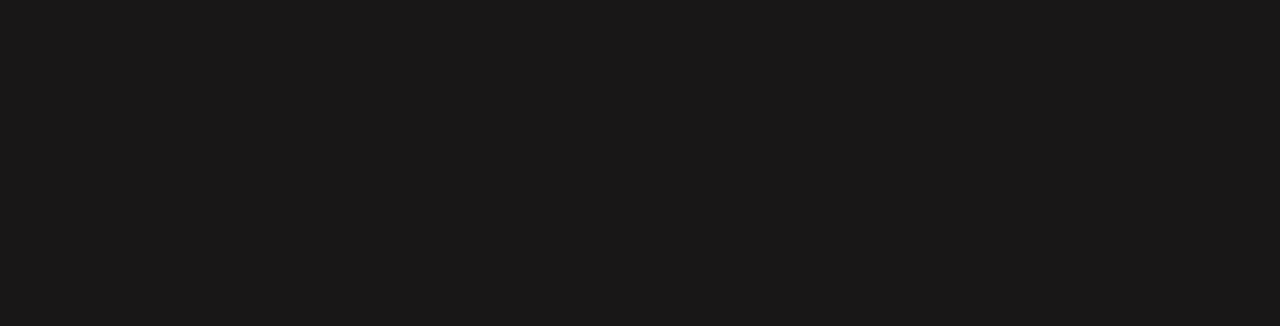
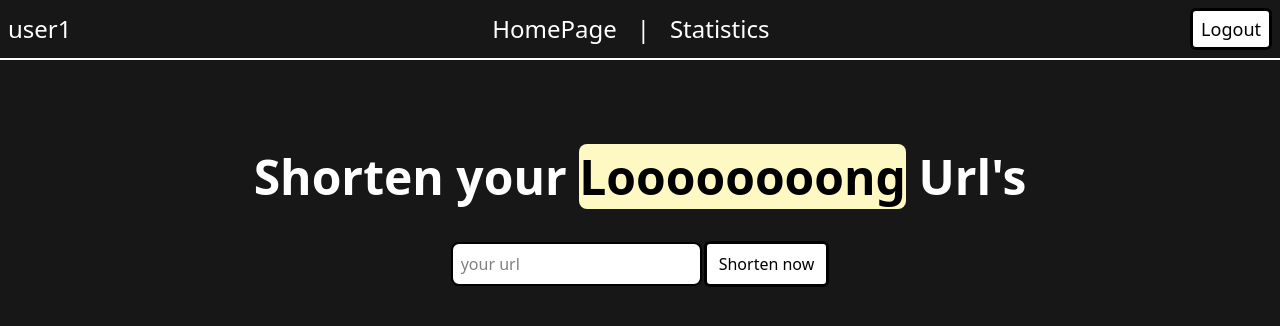
Before and after one commit to lsb22/url-shortner, a React (Vite) app: page /home/1 in a window 1280 px wide. Before the commit this address had no page. Shown: the top 326 px of the page. Built offline with nearby package versions, Linux system fonts and the light colour scheme; no server answers; sample sign-in values are in the browser's storage.

Commit message:
configured environment variables

```diff
--- a/src/App.tsx
+++ b/src/App.tsx
@@ -1,13 +1,21 @@
 import HomePage from "./components/HomePage";
 import Login from "./components/Login";
 import { Routes, Route } from "react-router";
+import ProtectedRoutes from "./components/ProtectedRoutes";
 
 const App = () => {
   return (
     <div>
       <Routes>
         <Route path="/" element={<Login />} />
-        <Route path="/home" element={<HomePage />} />
+        <Route
+          path="/home/:userId"
+          element={
+            <ProtectedRoutes>
+              <HomePage />
+            </ProtectedRoutes>
+          }
+        />
       </Routes>
     </div>
   );
--- a/src/components/HomePage.tsx
+++ b/src/components/HomePage.tsx
@@ -1,10 +1,97 @@
+import { z } from "zod";
 import Navbar from "./Navbar";
+import { useForm } from "react-hook-form";
+import { zodResolver } from "@hookform/resolvers/zod";
+import apiClient from "../services/api-client";
+import { useParams } from "react-router";
+import { useEffect, useState } from "react";
+
+const schema = z.object({
+  // for schema based form validation
+  url: z
+    .string()
+    .min(15, { message: "url should be of atleast 15 characters long" }),
+});
+
+type urlData = z.infer<typeof schema>;
+
+interface urlSchema {
+  orgUrl: string;
+  shortUrl: string;
+  clicks: number;
+  createdDate: Date;
+  userId: string;
+  _id?: string;
+}
 
 const HomePage = () => {
+  const {
+    register,
+    handleSubmit,
+    reset,
+    formState: { errors },
+  } = useForm<urlData>({ resolver: zodResolver(schema) });
+  const { userId } = useParams();
+  const [urls, setUrls] = useState<urlSchema[]>([]);
+
+  const handleFormSubmit = (data: urlData) => {
+    apiClient
+      .post("/url/" + userId, data, {
+        headers: {
+          Authorization: localStorage.getItem("token"),
+        },
+      })
+      .then((res) => setUrls([...urls, res.data.newUrl]))
+      .catch((err) => alert(err.response.data.messsage));
+  };
+
+  useEffect(() => {
+    apiClient
+      .get("/url/" + userId, {
+        headers: {
+          Authorization: localStorage.getItem("token"),
+        },
+      })
+      .then((res) => setUrls([...urls, ...res.data.urls]))
+      .catch((err) => console.log(err));
+  }, []);
   return (
     <div>
       <Navbar />
-      HomePage
+      <div className="flex flex-col items-center h-80 justify-center">
+        <h1 className="text-5xl font-bold mb-10">
+          Shorten your{" "}
+          <span className="bg-yellow-100 text-black rounded-lg">
+            Loooooooong
+          </span>{" "}
+          Url's
+        </h1>
+        <div className="flex">
+          <form
+            onSubmit={handleSubmit((data) => {
+              reset();
+              handleFormSubmit(data);
+            })}
+          >
+            <input
+              type="text"
+              placeholder="your url"
+              className="bg-white border-2 rounded-lg text-black p-2"
+              {...register("url")}
+            />
+            <button className="bg-white text-black pt-2 pb-2 pr-3 pl-3 border-3 rounded-md ml-0.5">
+              Shorten now
+            </button>
+          </form>
+        </div>
+        {errors.url && <p className="text-red-200">{errors.url.message}</p>}
+      </div>
+      <div className="">
+        {urls.length !== 0 &&
+          urls.map((url, idx) => (
+            <p key={idx}>{url.orgUrl + " --> " + url.shortUrl}</p>
+          ))}
+      </div>
     </div>
   );
 };
--- a/src/components/Login.tsx
+++ b/src/components/Login.tsx
@@ -27,9 +27,8 @@ const Login = () => {
     apiClient
       .post("/login", data)
       .then((res) => {
-        console.log(res);
         localStorage.setItem("token", res.data.token);
-        navigate("/home");
+        navigate("/home/" + data.email);
       })
       .catch((err) => {
         alert(err.response.data.messsage);
--- /dev/null
+++ b/src/components/ProtectedRoutes.tsx
@@ -0,0 +1,21 @@
+import { ReactNode, useEffect, useState } from "react";
+import { Navigate } from "react-router";
+
+interface Props {
+  children: ReactNode;
+}
+const ProtectedRoutes = ({ children }: Props) => {
+  const [isLoggedIn, setIsLoggedIn] = useState<boolean | null>(null);
+
+  useEffect(() => {
+    const token = localStorage.getItem("token");
+    if (token) setIsLoggedIn(true);
+    else setIsLoggedIn(false);
+  }, []);
+
+  if (isLoggedIn === null) return <div className="">Loading....</div>;
+  if (isLoggedIn === false) return <Navigate to="/" replace />;
+  return children;
+};
+
+export default ProtectedRoutes;
--- a/src/services/api-client.ts
+++ b/src/services/api-client.ts
@@ -1,5 +1,5 @@
 import axios from "axios";
 
 export default axios.create({
-  baseURL: "http://localhost:3000",
+  baseURL: import.meta.env.URL,
 });
```
Also changed, not shown: 2 other files (tests, documents, lock files or other folders).
